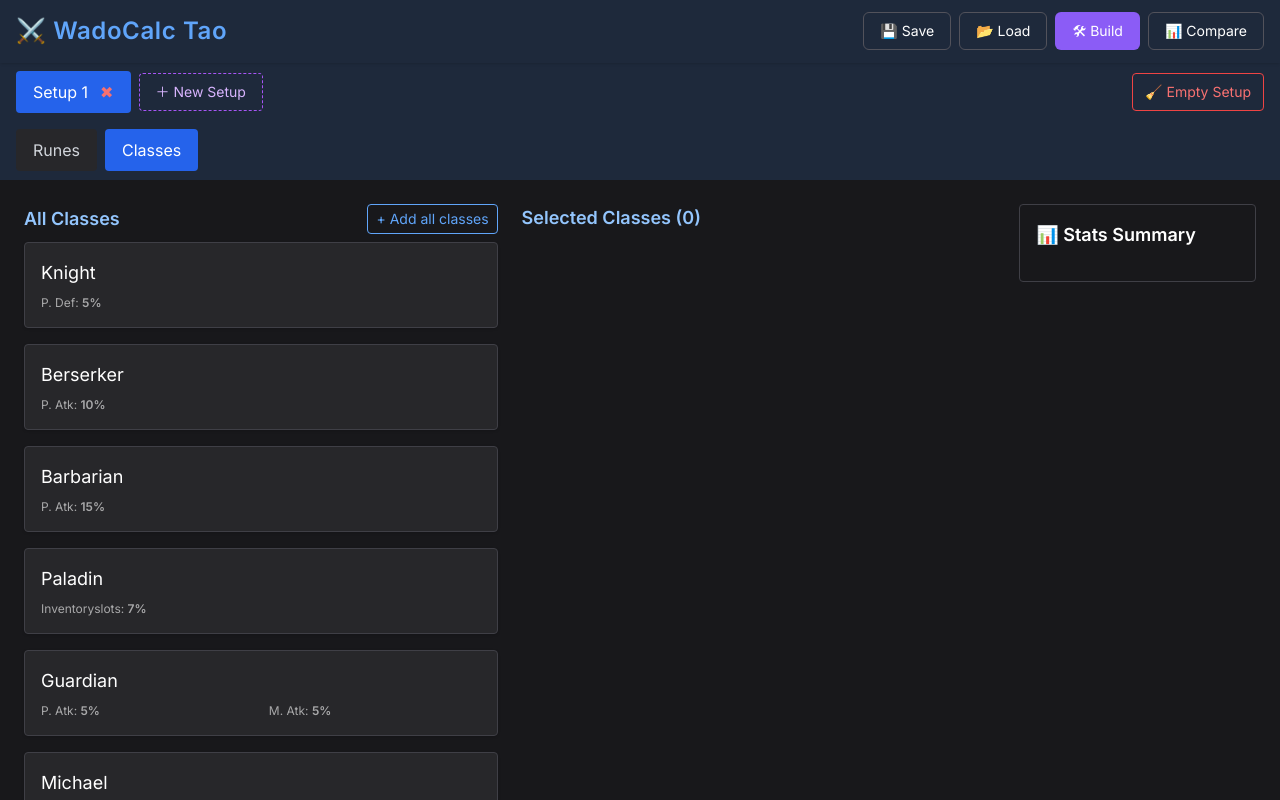
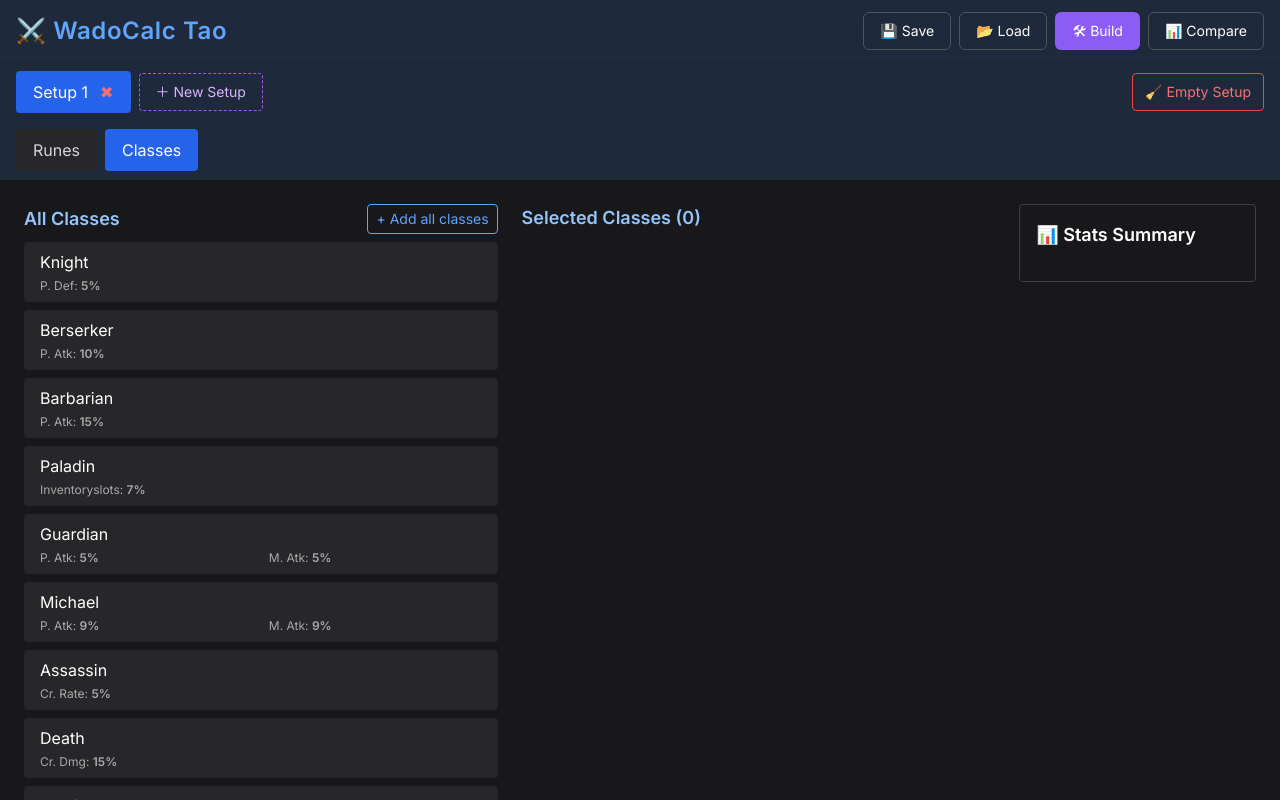
Before and after one commit to waterchickenduc/wado-calc-tao, a React (Vite) app in the folder frontend/: page / in a window 1280 px wide. Both pictures are taken after a click on the button "Classes". Shown: the top 800 px of the page. Built offline with nearby package versions, Linux system fonts and the light colour scheme.

Commit message:
reverse fup math

```diff
--- a/frontend/src/components/ClassSelector.jsx
+++ b/frontend/src/components/ClassSelector.jsx
@@ -5,7 +5,6 @@ import StatsSummary from "./StatsSummary";
 export default function ClassSelector({ setup, updateSetup }) {
   const selectedClasses = setup.classes || [];
 
-  // 🔍 Extract all classes from data
   const allClasses = useMemo(() => {
     const root = classData["Adventurer"];
     if (!root || !Array.isArray(root.paths)) return [];
@@ -18,23 +17,6 @@ export default function ClassSelector({ setup, updateSetup }) {
     );
   }, []);
 
-  // ✅ Selected class objects
-  const selectedClassObjects = allClasses.filter(cls =>
-    selectedClasses.includes(cls.name)
-  );
-
-  // ➕ Add all classes
-  const handleAddAll = () => {
-    const all = allClasses.map((cls) => cls.name);
-    updateSetup({ classes: all });
-  };
-
-  // ❌ Clear all classes
-  const handleClearAll = () => {
-    updateSetup({ classes: [] });
-  };
-
-  // 🔁 Toggle class selection
   const handleToggleClass = (className) => {
     const updated = selectedClasses.includes(className)
       ? selectedClasses.filter((c) => c !== className)
@@ -43,29 +25,28 @@ export default function ClassSelector({ setup, updateSetup }) {
     updateSetup({ classes: updated });
   };
 
-  // 📊 Total class stats computation
-  const classStats = useMemo(() => {
-    const totals = {};
-    selectedClassObjects.forEach(cls => {
-      Object.entries(cls.stats).forEach(([key, val]) => {
-        if (!totals[key]) totals[key] = 0;
-        totals[key] += val;
-      });
-    });
-    return totals;
-  }, [selectedClassObjects]);
+  const handleAddAll = () => {
+    const all = allClasses.map((cls) => cls.name);
+    updateSetup({ classes: all });
+  };
+
+  const handleClearAll = () => {
+    updateSetup({ classes: [] });
+  };
 
   const stats = {
-    totalStats: classStats,
-    classStats: classStats,
+    totalStats: {},
+    classStats: {},
     auraStats: {},
     runeStats: {},
     runes: [],
   };
 
+  const selectedClassObjects = allClasses.filter(cls => selectedClasses.includes(cls.name));
+
   return (
     <div className="grid grid-cols-1 lg:grid-cols-[2fr_2fr_1fr] gap-6 items-start">
-      {/* 📚 Column 1: All Classes */}
+      {/* Column 1: All Classes */}
       <div>
         <div className="flex justify-between items-center mb-2">
           <h2 className="text-lg font-semibold text-blue-300">
@@ -78,17 +59,17 @@ export default function ClassSelector({ setup, updateSetup }) {
             + Add all classes
           </button>
         </div>
-        <div className="grid grid-cols-1 sm:grid-cols-2 xl:grid-cols-1 gap-4">
+        <div className="flex flex-col gap-2">
           {allClasses.map((cls) => (
             <div
               key={cls.name}
               onClick={() => handleToggleClass(cls.name)}
-              className={`cursor-pointer p-4 border border-zinc-700 rounded bg-zinc-800 hover:bg-blue-800 transition-all shadow ${
+              className={`cursor-pointer px-4 py-2 rounded bg-zinc-800 hover:bg-blue-800 transition-all ${
                 selectedClasses.includes(cls.name) ? "bg-blue-700" : ""
               }`}
             >
-              <div className="font-medium text-lg">{cls.name}</div>
-              <div className="text-xs text-white/60 grid grid-cols-2 gap-x-4 mt-2">
+              <div className="font-medium">{cls.name}</div>
+              <div className="text-xs text-white/60 grid grid-cols-2 gap-x-4 mt-1">
                 {Object.entries(cls.stats)
                   .filter(([_, val]) => val !== 0)
                   .map(([key, val], idx) => (
@@ -102,7 +83,7 @@ export default function ClassSelector({ setup, updateSetup }) {
         </div>
       </div>
 
-      {/* 🧾 Column 2: Selected Classes */}
+      {/* Column 2: Selected Class Cards */}
       <div>
         <div className="flex justify-between items-center mb-2">
           <h2 className="text-lg font-semibold text-blue-300">
@@ -119,9 +100,9 @@ export default function ClassSelector({ setup, updateSetup }) {
         </div>
         <div className="grid grid-cols-1 sm:grid-cols-2 xl:grid-cols-1 gap-4">
           {selectedClassObjects.map((cls) => (
-            <div
+            <div //hier
               key={cls.name}
-              className="relative border border-zinc-700 p-4 rounded bg-zinc-800 shadow"
+              className="relative border border-zinc-700 p-4 rounded-md bg-zinc-800 shadow"
             >
               <div className="flex justify-between items-start mb-2">
                 <h3 className="font-semibold text-blue-400 text-lg">{cls.name}</h3>
@@ -142,12 +123,12 @@ export default function ClassSelector({ setup, updateSetup }) {
                     </div>
                   ))}
               </div>
-            </div>
+            </div> //hier
           ))}
         </div>
       </div>
 
-      {/* 📊 Column 3: Stats Summary */}
+      {/* Column 3: Stats Summary */}
       <div className="w-full">
         <StatsSummary
           totalStats={stats.totalStats}
```
